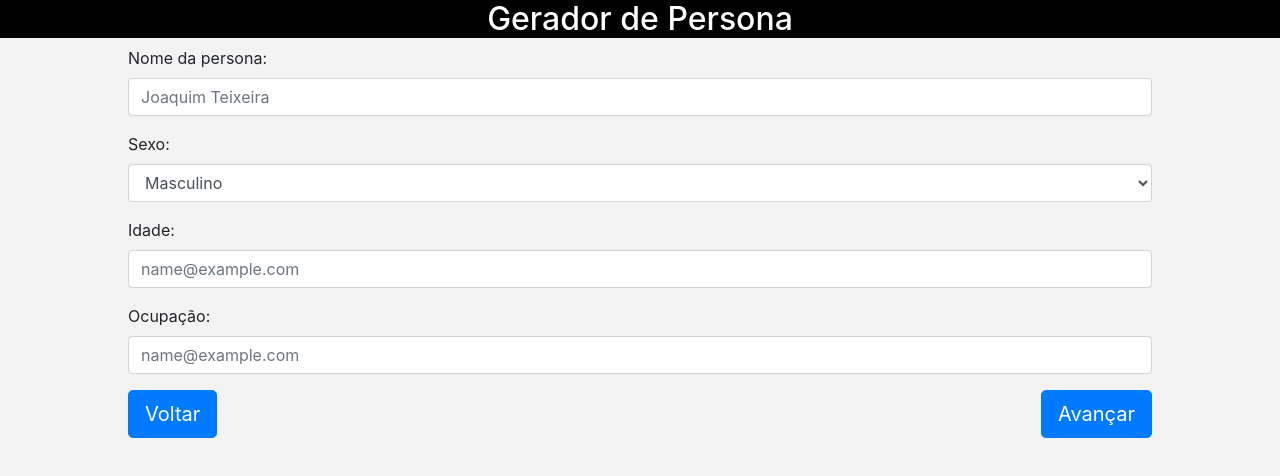
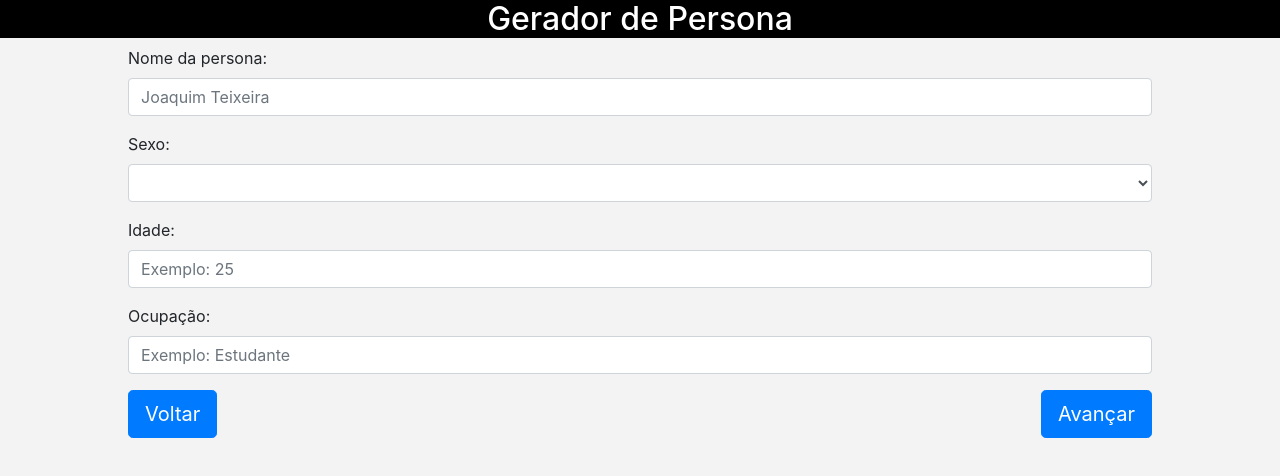
Before and after one commit to jonathan-coutinho/create-persona-web, a React (Create React App) app: page /persona/1 in a window 1280 px wide. Shown: the top 476 px of the page. Built offline with nearby package versions, Linux system fonts and the light colour scheme; what apisauce would draw is missing.

Commit message:
ajeitando placeholder

```diff
--- a/src/components/Secondform.js
+++ b/src/components/Secondform.js
@@ -27,7 +27,7 @@ class SecondForm extends Component {
               <input
                name ="communication_means"
                onChange ={this.props.handleChange}
-               type="email" className="form-control" id="exampleFormControlInput1" placeholder="name@example.com"></input>
+               type="email" className="form-control" id="exampleFormControlInput1" placeholder="Exemplo: Whatsapp"></input>
         </div>
       </form>
    );
--- a/src/components/firstform.js
+++ b/src/components/firstform.js
@@ -15,6 +15,7 @@ class FirstForm extends Component {
         <div className="form-group">
           <label htmlFor="exampleFormControlSelect1">Sexo:</label>
           <select className="form-control" id="exampleFormControlSelect1" name = "sex" onChange = {this.props.handleChange}>
+            <option></option>
             <option>Masculino</option>
             <option>Feminino</option>
           </select>
@@ -24,14 +25,14 @@ class FirstForm extends Component {
               <input
                name ="age"
                onChange ={this.props.handleChange}
-               type="email" className="form-control" id="exampleFormControlInput1" placeholder="name@example.com"></input>
+               type="email" className="form-control" id="exampleFormControlInput1" placeholder="Exemplo: 25"></input>
         </div>
         <div className="form-group">
           <label htmlFor="exampleInputEmail1">Ocupação:</label>
               <input
                name ="role"
                onChange ={this.props.handleChange}
-               type="email" className="form-control" id="exampleFormControlInput1" placeholder="name@example.com"></input>
+               type="email" className="form-control" id="exampleFormControlInput1" placeholder="Exemplo: Estudante"></input>
         </div>
 
 
```
